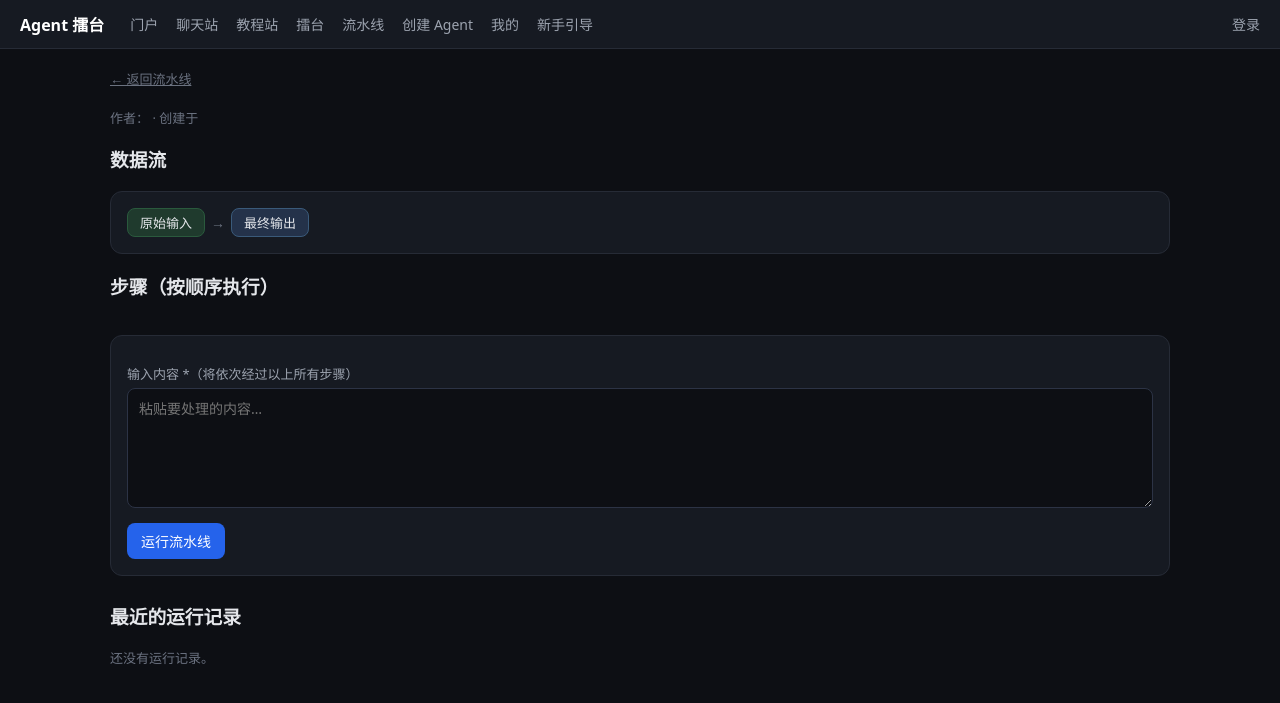
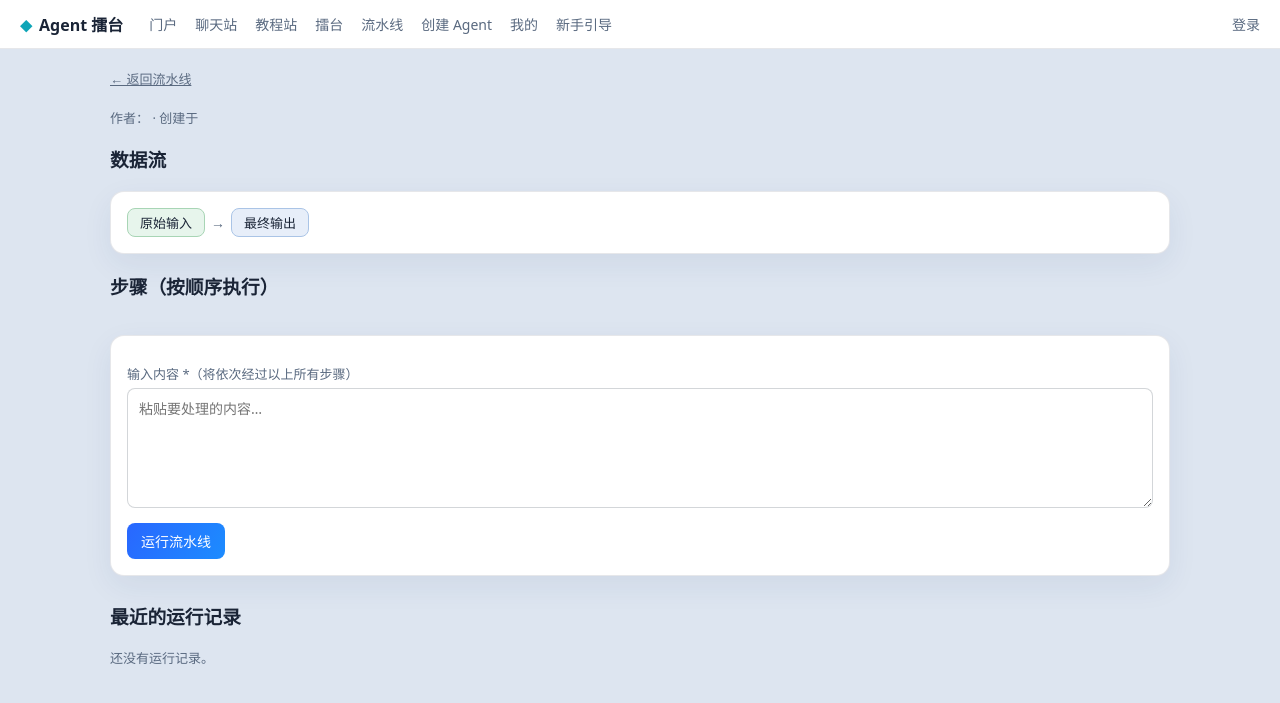
Before and after one commit to WFLA-AI-Lab/team-chat-relay, a Python web app: template arena/templates/pipeline_detail.html in a window 1280 px wide. Shown: the top 703 px of the page. Run offline with Jinja, Linux system fonts and the light colour scheme; the template is opened without the code that fills it, so the values that code supplies are empty.

Commit message:
邮箱修正防呆 + arena浅色中和 + 30天持久登录 + Caddy /arena* 修复

```diff
--- a/arena/templates/base.html
+++ b/arena/templates/base.html
@@ -5,53 +5,55 @@
 <meta name="viewport" content="width=device-width, initial-scale=1">
 <title>{% block title %}AI 社团 · Agent 擂台{% endblock %}</title>
 <style>
-  :root { color-scheme: dark; }
+  :root { color-scheme: light; }
   * { box-sizing: border-box; }
-  body { margin: 0; font-family: "Microsoft YaHei", system-ui, sans-serif; background: #0d0f14; color: #e5e7eb; }
-  nav { display: flex; gap: 18px; align-items: center; padding: 12px 20px; background: #161a22; border-bottom: 1px solid #262b36; flex-wrap: wrap; }
-  nav a { color: #9ca3af; text-decoration: none; font-size: 14px; }
-  nav a:hover { color: #fff; }
-  nav .brand { color: #fff; font-weight: 700; margin-right: 8px; }
+  body { margin: 0; font-family: "Microsoft YaHei", system-ui, sans-serif; background: #dde5f0; color: #1a2436; }
+  nav { display: flex; gap: 18px; align-items: center; padding: 12px 20px; background: #ffffff; border-bottom: 1px solid rgba(14,28,48,.1); flex-wrap: wrap; }
+  nav a { color: #5a6a80; text-decoration: none; font-size: 14px; }
+  nav a:hover { color: #2563eb; }
+  nav .brand { color: #1a2436; font-weight: 700; margin-right: 8px; }
+  nav .brand::before { content: "◆"; color: #0ea5b7; font-size: 12px; margin-right: 7px; }
   nav .right { margin-left: auto; display: flex; gap: 14px; align-items: center; }
   .container { max-width: 1100px; margin: 0 auto; padding: 20px; }
-  .card { background: #161a22; border: 1px solid #262b36; border-radius: 12px; padding: 16px; margin-bottom: 14px; }
+  .card { background: #ffffff; border: 1px solid rgba(14,28,48,.1); border-radius: 14px; padding: 16px; margin-bottom: 14px; box-shadow: 0 10px 30px rgba(24,60,120,.07); }
   .grid { display: grid; grid-template-columns: repeat(auto-fill, minmax(300px, 1fr)); gap: 14px; }
-  .tag { display: inline-block; padding: 2px 10px; border-radius: 999px; font-size: 12px; background: #24324a; color: #93c5fd; }
-  .tag-学习 { background: #1f3a2d; color: #6ee7a0; }
-  .tag-社团 { background: #3a2a1f; color: #fcd34d; }
-  .tag-其它 { background: #33304a; color: #c4b5fd; }
+  .tag { display: inline-block; padding: 2px 10px; border-radius: 999px; font-size: 12px; background: #e3ecfd; color: #1d4fd7; }
+  .tag-学习 { background: #dcf5e7; color: #0a7a43; }
+  .tag-社团 { background: #fdf0d4; color: #9a6a08; }
+  .tag-其它 { background: #ece7fb; color: #5b3fae; }
   .status { font-size: 12px; padding: 2px 10px; border-radius: 999px; }
-  .status-pending { background: #4a3a1f; color: #fcd34d; }
-  .status-approved { background: #1f3a2d; color: #6ee7a0; }
-  .status-rejected { background: #4a2424; color: #fca5a5; }
-  .stars { color: #fbbf24; font-weight: 700; }
-  .banner { background: linear-gradient(90deg,#2a1f3d,#1f2a3d); border: 1px solid #3d3352; border-radius: 12px; padding: 14px 18px; margin-bottom: 14px; }
-  button, .btn { background: #2563eb; color: #fff; border: 0; border-radius: 8px; padding: 8px 14px; cursor: pointer; font-size: 14px; text-decoration: none; display: inline-block; }
+  .status-pending { background: #fdf0d4; color: #9a6a08; }
+  .status-approved { background: #dcf5e7; color: #0a7a43; }
+  .status-rejected { background: #fde3e3; color: #b42323; }
+  .stars { color: #d97706; font-weight: 700; }
+  .banner { background: linear-gradient(90deg,rgba(41,103,255,.07),rgba(15,181,201,.07)); border: 1px solid rgba(41,103,255,.2); border-radius: 12px; padding: 14px 18px; margin-bottom: 14px; }
+  button, .btn { background: linear-gradient(120deg,#2967ff,#1c8cff); color: #fff; border: 0; border-radius: 8px; padding: 8px 14px; cursor: pointer; font-size: 14px; text-decoration: none; display: inline-block; transition: transform .15s ease, box-shadow .15s ease; }
   button:disabled { opacity: .5; cursor: not-allowed; }
-  .btn-ghost { background: transparent; border: 1px solid #3a4256; color: #cbd5e1; }
+  button:hover:not(:disabled), .btn:hover { transform: translateY(-1px); box-shadow: 0 4px 12px rgba(41,103,255,.25); }
+  .btn-ghost { background: #ffffff; border: 1px solid rgba(41,103,255,.45); color: #5a6a80; }
   .btn-danger { background: #dc2626; }
-  input, select, textarea { width: 100%; background: #0d0f14; color: #e5e7eb; border: 1px solid #2c3345; border-radius: 8px; padding: 9px 11px; font-size: 14px; font-family: inherit; }
+  input, select, textarea { width: 100%; background: #ffffff; color: #1a2436; border: 1px solid rgba(14,28,48,.18); border-radius: 8px; padding: 9px 11px; font-size: 14px; font-family: inherit; }
   textarea { min-height: 120px; resize: vertical; }
-  label { display: block; font-size: 13px; color: #9ca3af; margin: 12px 0 5px; }
+  label { display: block; font-size: 13px; color: #5a6a80; margin: 12px 0 5px; }
   .row { display: grid; grid-template-columns: 1fr 1fr; gap: 14px; }
-  .error { background: #4a2424; color: #fca5a5; padding: 10px 14px; border-radius: 8px; margin-bottom: 14px; }
-  .success { background: #1f3a2d; color: #6ee7a0; padding: 10px 14px; border-radius: 8px; margin-bottom: 14px; }
-  .muted { color: #6b7280; font-size: 13px; }
+  .error { background: #fde3e3; color: #b42323; padding: 10px 14px; border-radius: 8px; margin-bottom: 14px; }
+  .success { background: #dcf5e7; color: #0a7a43; padding: 10px 14px; border-radius: 8px; margin-bottom: 14px; }
+  .muted { color: #5a6a80; font-size: 13px; }
   table { width: 100%; border-collapse: collapse; font-size: 14px; }
-  th, td { text-align: left; padding: 9px 10px; border-bottom: 1px solid #242a36; }
-  th { color: #9ca3af; font-weight: 500; }
-  .preview { white-space: pre-wrap; font-size: 13px; color: #cbd5e1; background: #0d0f14; border-radius: 8px; padding: 10px; max-height: 200px; overflow: auto; }
-  .test-result { white-space: pre-wrap; font-size: 13px; color: #cbd5e1; background: #12161f; border: 1px dashed #2c3345; border-radius: 8px; padding: 10px; margin-top: 8px; max-height: 240px; overflow: auto; }
+  th, td { text-align: left; padding: 9px 10px; border-bottom: 1px solid rgba(14,28,48,.08); }
+  th { color: #5a6a80; font-weight: 500; }
+  .preview { white-space: pre-wrap; font-size: 13px; color: #1a2436; background: #f2f6fc; border-radius: 8px; padding: 10px; max-height: 200px; overflow: auto; }
+  .test-result { white-space: pre-wrap; font-size: 13px; color: #1a2436; background: #f2f6fc; border: 1px dashed rgba(14,28,48,.18); border-radius: 8px; padding: 10px; margin-top: 8px; max-height: 240px; overflow: auto; }
   .chat-box { display: flex; flex-direction: column; gap: 10px; }
-  .chat-log { max-height: 300px; overflow: auto; display: flex; flex-direction: column; gap: 8px; }
+  .chat-log { max-height: 300px; overflow: auto; display: flex; flex-direction: column; gap: 8px; background: #f2f6fc; }
   .msg { max-width: 85%; padding: 8px 12px; border-radius: 10px; white-space: pre-wrap; font-size: 14px; }
-  .msg.user { align-self: flex-end; background: #2563eb; }
-  .msg.bot { align-self: flex-start; background: #232a38; }
-  .modal { position: fixed; inset: 0; background: rgba(0,0,0,.6); display: none; align-items: center; justify-content: center; z-index: 50; }
+  .msg.user { align-self: flex-end; background: #2563eb; color: #ffffff; }
+  .msg.bot { align-self: flex-start; background: #eef2f9; }
+  .modal { position: fixed; inset: 0; background: rgba(14,28,48,.4); display: none; align-items: center; justify-content: center; z-index: 50; }
   .modal.open { display: flex; }
-  .modal .panel { background: #161a22; border: 1px solid #2c3345; border-radius: 14px; padding: 20px; width: min(640px, 92vw); max-height: 86vh; overflow: auto; }
-  .close { float: right; cursor: pointer; color: #9ca3af; font-size: 18px; }
-  .comment { border-top: 1px solid #242a36; padding: 8px 0; font-size: 13px; }
+  .modal .panel { background: #ffffff; border: 1px solid rgba(14,28,48,.1); border-radius: 14px; padding: 20px; width: min(640px, 92vw); max-height: 86vh; overflow: auto; box-shadow: 0 24px 60px rgba(24,60,120,.18); }
+  .close { float: right; cursor: pointer; color: #5a6a80; font-size: 18px; }
+  .comment { border-top: 1px solid rgba(14,28,48,.08); padding: 8px 0; font-size: 13px; }
 </style>
 </head>
 <body>
--- a/arena/templates/create.html
+++ b/arena/templates/create.html
@@ -4,7 +4,7 @@
 <h2>创建你的 Agent</h2>
 <p class="muted">填写越详细，越容易被大家认可和投票。提交后会自动用「示例问题」试跑一遍，然后进入管理员审核。</p>
 <div class="banner" style="margin-bottom:16px;">
-  <span style="color:#c4b5fd;">本周主题：</span>{{ theme }}
+  <span style="color:#5b3fae;">本周主题：</span>{{ theme }}
 </div>
 <div class="card" style="margin-bottom:16px;">
   <b>从模板开始</b> <span class="muted">（新手推荐：选一个模板自动填好整张表，再按你的想法修改）</span>
--- a/arena/templates/index.html
+++ b/arena/templates/index.html
@@ -2,7 +2,7 @@
 {% block title %}擂台 · Agent 擂台{% endblock %}
 {% block content %}
 <div class="banner">
-  <div style="font-size:13px;color:#c4b5fd;">本周主题</div>
+  <div style="font-size:13px;color:#5b3fae;">本周主题</div>
   <div style="font-size:16px;margin-top:4px;">{{ theme }}</div>
 </div>
 
@@ -47,7 +47,7 @@
           <div class="comment">
             <span class="muted">{{ c['user_name'] }}：</span>{{ c['content'] }}
             {% if user['id'] == c['user_id'] or user['id'] == a['author_id'] or user['is_admin'] %}
-              <a href="javascript:void(0)" style="color:#f87171;font-size:12px;"
+              <a href="javascript:void(0)" style="color:#b42323;font-size:12px;"
                  onclick="deleteComment({{ c['id'] }}, this)">删除</a>
             {% endif %}
           </div>
--- a/arena/templates/pipeline_detail.html
+++ b/arena/templates/pipeline_detail.html
@@ -2,11 +2,11 @@
 {% block title %}{{ pipeline['name'] }} · 流水线{% endblock %}
 {% block content %}
 <style>
-  .flow-node { display:inline-block; padding:4px 12px; border-radius:8px; background:#1f2a3d; border:1px solid #3d3352; font-size:13px; white-space:nowrap; }
-  .flow-node.start { background:#1f3a2d; border-color:#2a5a3d; }
-  .flow-node.end { background:#24324a; border-color:#3a5a7a; }
-  .flow-arrow { color:#6b7280; font-size:14px; }
-  .agent-badge { display:inline-block; margin-left:8px; padding:2px 10px; border-radius:999px; font-size:12px; background:#24324a; color:#93c5fd; }
+  .flow-node { display:inline-block; padding:4px 12px; border-radius:8px; background:#f2f6fc; border:1px solid #c7d4e8; font-size:13px; white-space:nowrap; }
+  .flow-node.start { background:#e7f5ec; border-color:#a8d5b5; }
+  .flow-node.end { background:#e7eef9; border-color:#aac4e6; }
+  .flow-arrow { color:#5a6a80; font-size:14px; }
+  .agent-badge { display:inline-block; margin-left:8px; padding:2px 10px; border-radius:999px; font-size:12px; background:#e7eef9; color:#2a4a7a; }
 </style>
 <div style="display:flex;align-items:center;gap:10px;flex-wrap:wrap;margin-bottom:8px;">
   <a class="muted" href="{{ url_for('pipelines') }}">← 返回流水线</a>
@@ -73,7 +73,7 @@
         <b>第 {{ loop.index }} 步「{{ st['step'] }}」：</b>
         {% if st.get('input') %}
         <details style="margin-top:6px;">
-          <summary style="cursor:pointer;font-size:13px;color:#9ca3af;">输入（{{ '前 200 字，点击展开' if st['input']|length > 200 else '完整' }}）：{{ st['input'][:200] + '…' if st['input']|length > 200 else st['input'] }}</summary>
+          <summary style="cursor:pointer;font-size:13px;color:#5a6a80;">输入（{{ '前 200 字，点击展开' if st['input']|length > 200 else '完整' }}）：{{ st['input'][:200] + '…' if st['input']|length > 200 else st['input'] }}</summary>
           <pre class="preview" style="max-height:300px;margin-top:6px;">{{ st['input'] }}</pre>
         </details>
         {% endif %}
@@ -110,7 +110,7 @@ async function runPipeline() {
     let block = `<div class="card"><b>第 ${i + 1} 步「${esc(st.step)}」</b>`;
     if (st.input) {
       const brief = st.input.length > 200 ? st.input.slice(0, 200) + '…' : st.input;
-      block += `<details style="margin-top:6px;"><summary style="cursor:pointer;font-size:13px;color:#9ca3af;">输入（${st.input.length > 200 ? '前 200 字，点击展开' : '完整'}）：${esc(brief)}</summary><pre class="preview" style="max-height:300px;margin-top:6px;">${esc(st.input)}</pre></details>`;
+      block += `<details style="margin-top:6px;"><summary style="cursor:pointer;font-size:13px;color:#5a6a80;">输入（${st.input.length > 200 ? '前 200 字，点击展开' : '完整'}）：${esc(brief)}</summary><pre class="preview" style="max-height:300px;margin-top:6px;">${esc(st.input)}</pre></details>`;
     }
     block += `<div class="test-result" style="max-height:300px;margin-top:6px;">${esc(st.output)}</div></div>`;
     html += block;
```
Also changed, not shown: arena/app.py (+14 -0 lines), 3 other files.
